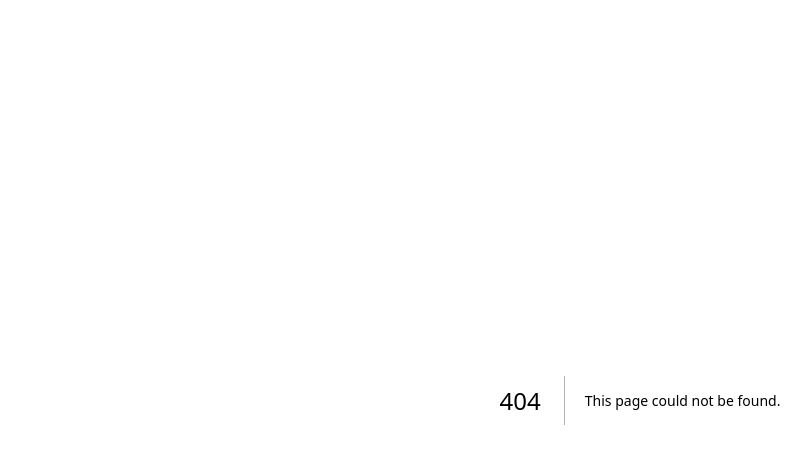
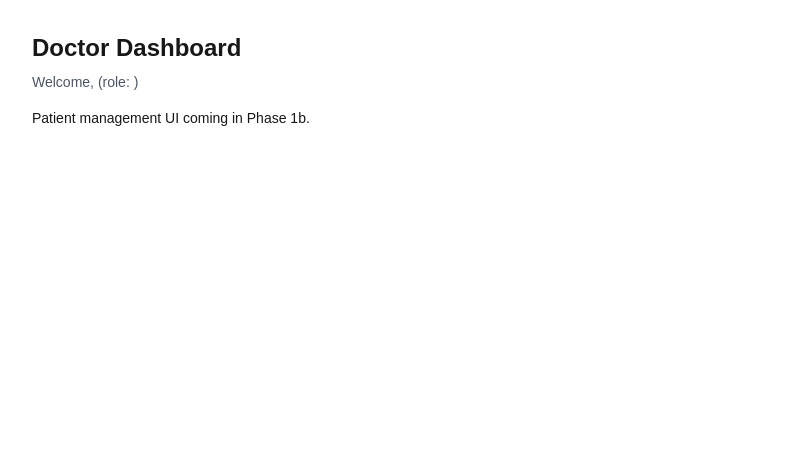
Before and after one commit to akashsoni0786/clinic-app, a Next.js app: page /doctor in a window 1280 px wide. Before the commit this address had no page. Shown: the top 464 px of the page, without its empty margins (0-811 px from the left). Built offline with nearby package versions, Linux system fonts and the light colour scheme; no server answers.

Commit message:
feat: add placeholder doctor + patient dashboard pages

```diff
--- /dev/null
+++ b/app/(doctor)/doctor/page.jsx
@@ -0,0 +1,14 @@
+import { auth } from '@/app/api/auth/[...nextauth]/route';
+
+export default async function DoctorDashboard() {
+  const session = await auth();
+  return (
+    <div className="p-8">
+      <h1 className="text-2xl font-bold">Doctor Dashboard</h1>
+      <p className="mt-2 text-sm text-gray-600">
+        Welcome, {session?.user?.name} (role: {session?.user?.role})
+      </p>
+      <p className="mt-4 text-sm">Patient management UI coming in Phase 1b.</p>
+    </div>
+  );
+}
--- /dev/null
+++ b/app/(patient)/patient/page.jsx
@@ -0,0 +1,12 @@
+import { auth } from '@/app/api/auth/[...nextauth]/route';
+
+export default async function PatientDashboard() {
+  const session = await auth();
+  return (
+    <div className="p-8">
+      <h1 className="text-2xl font-bold">Patient Dashboard</h1>
+      <p className="mt-2 text-sm text-gray-600">Welcome, {session?.user?.name}</p>
+      <p className="mt-4 text-sm">Your portal will appear here in Phase 3.</p>
+    </div>
+  );
+}
```
